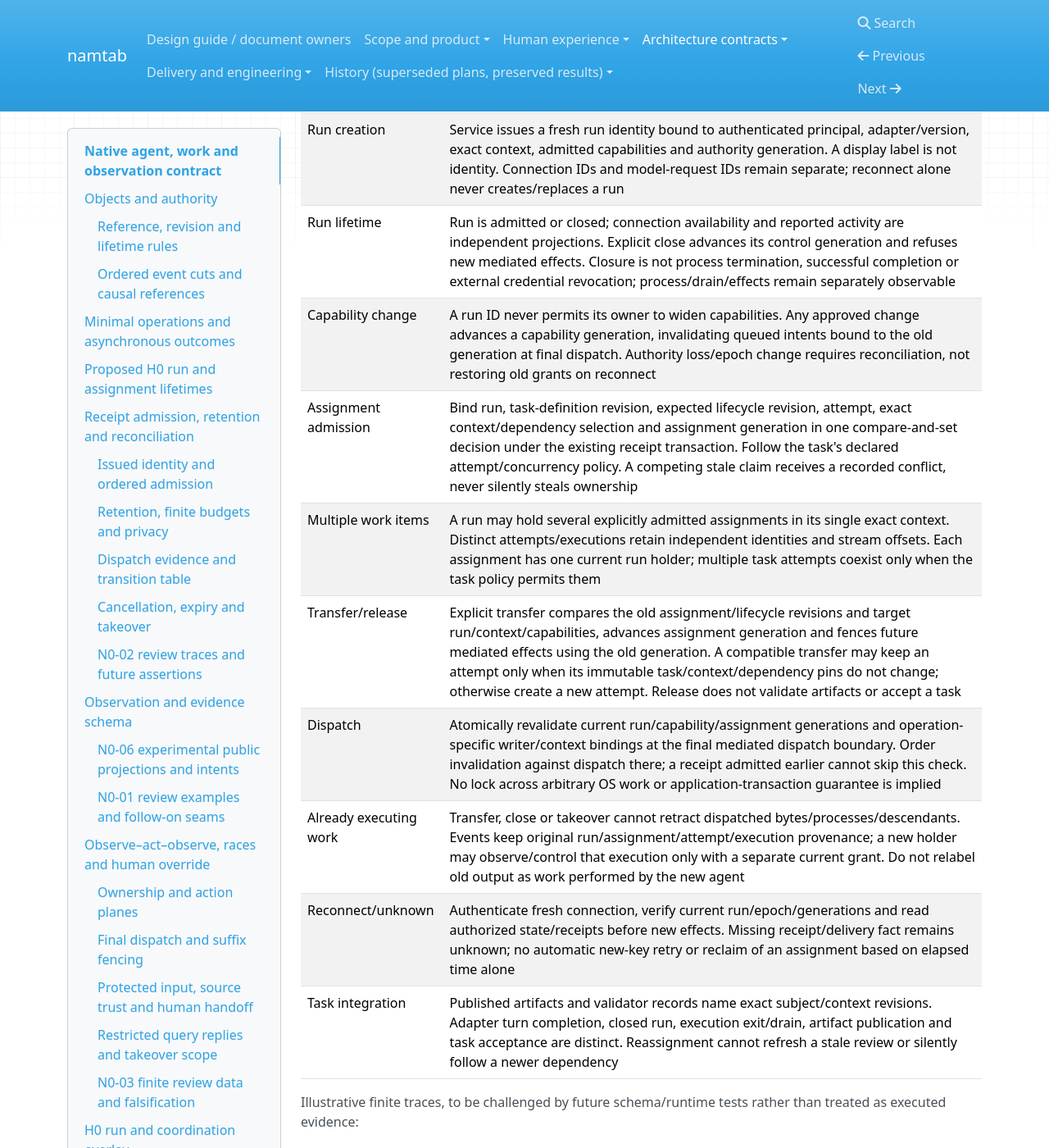
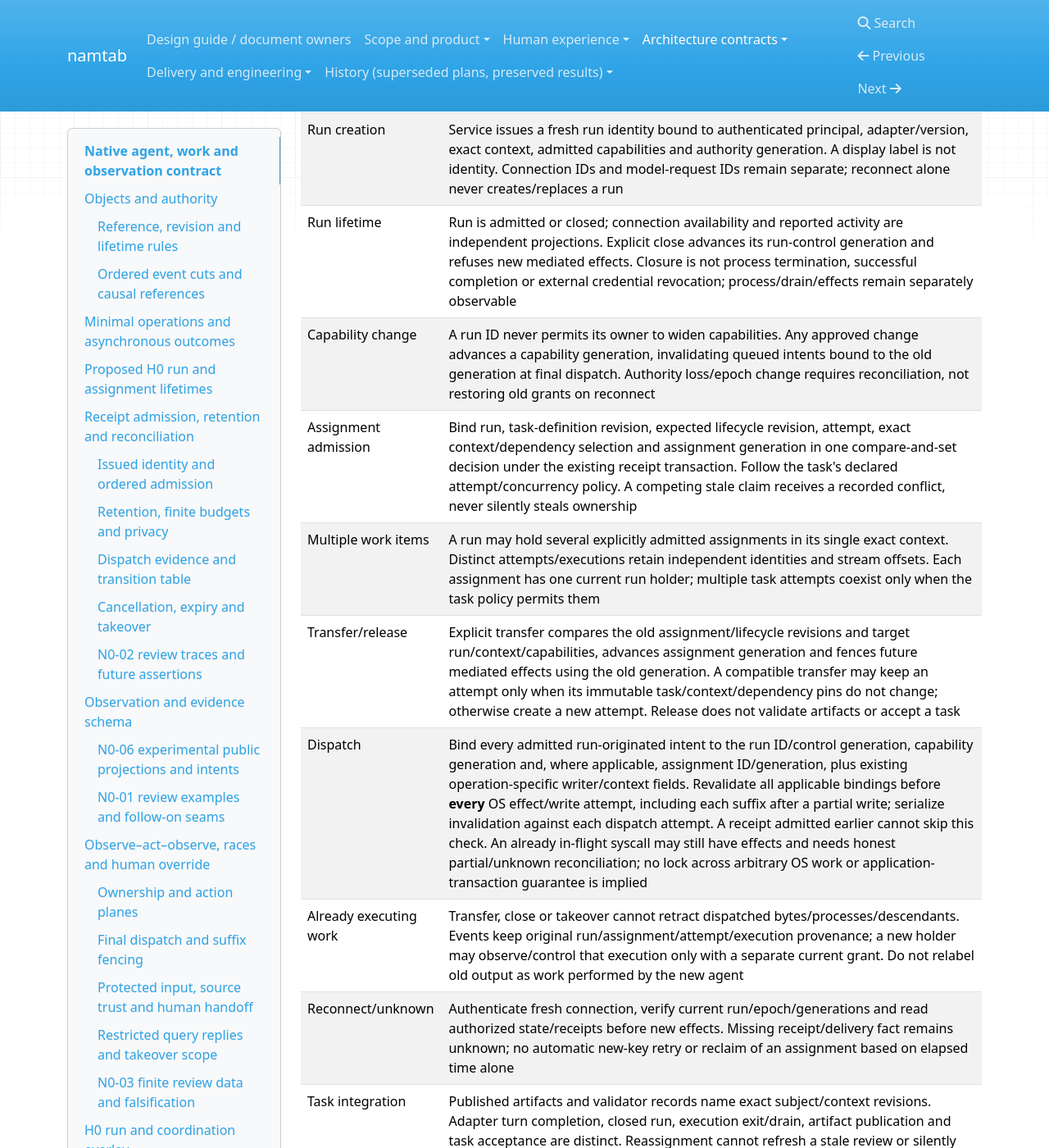
Before and after one commit to whoodes/namtab, an MkDocs documentation site: the page built from docs/engine/native-contract.md, in a window 1280 px wide and 1400 px high, scrolled down 7657 px. Shown: the whole window at 82% size. Built offline with MkDocs 1.6.1, drawn with Linux system fonts in a browser that asks for light colours; nearby versions of some CDN libraries; some of the changed text lies outside the part shown.

Commit message:
Bind proposed H0 generations to every effect attempt
Adversarial review found a specification gap: closing a run or transferring
an assignment need not change a session writer epoch. An already admitted
paste could otherwise appear permitted to send its suffix under N0-03 alone.

Require run-control, capability and applicable assignment bindings on each
intent and each OS effect/write attempt. Preserve in-flight partial/unknown
results and the canonical reply lane. Add the concrete counterexample; this
is a proposed contract correction, not an implemented runtime guarantee.

Validation: local links, strict MkDocs and staged diff hygiene pass.

```diff
--- a/docs/engine/native-contract.md
+++ b/docs/engine/native-contract.md
@@ -104,12 +104,12 @@ Admission, dispatch, OS delivery, process lifecycle, observation and task accept
 | Boundary | Proposed rule / observable counterexample |
 | --- | --- |
 | Run creation | Service issues a fresh run identity bound to authenticated principal, adapter/version, exact context, admitted capabilities and authority generation. A display label is not identity. Connection IDs and model-request IDs remain separate; reconnect alone never creates/replaces a run |
-| Run lifetime | Run is admitted or closed; connection availability and reported activity are independent projections. Explicit close advances its control generation and refuses new mediated effects. Closure is not process termination, successful completion or external credential revocation; process/drain/effects remain separately observable |
+| Run lifetime | Run is admitted or closed; connection availability and reported activity are independent projections. Explicit close advances its run-control generation and refuses new mediated effects. Closure is not process termination, successful completion or external credential revocation; process/drain/effects remain separately observable |
 | Capability change | A run ID never permits its owner to widen capabilities. Any approved change advances a capability generation, invalidating queued intents bound to the old generation at final dispatch. Authority loss/epoch change requires reconciliation, not restoring old grants on reconnect |
 | Assignment admission | Bind run, task-definition revision, expected lifecycle revision, attempt, exact context/dependency selection and assignment generation in one compare-and-set decision under the existing receipt transaction. Follow the task's declared attempt/concurrency policy. A competing stale claim receives a recorded conflict, never silently steals ownership |
 | Multiple work items | A run may hold several explicitly admitted assignments in its single exact context. Distinct attempts/executions retain independent identities and stream offsets. Each assignment has one current run holder; multiple task attempts coexist only when the task policy permits them |
 | Transfer/release | Explicit transfer compares the old assignment/lifecycle revisions and target run/context/capabilities, advances assignment generation and fences future mediated effects using the old generation. A compatible transfer may keep an attempt only when its immutable task/context/dependency pins do not change; otherwise create a new attempt. Release does not validate artifacts or accept a task |
-| Dispatch | Atomically revalidate current run/capability/assignment generations and operation-specific writer/context bindings at the final mediated dispatch boundary. Order invalidation against dispatch there; a receipt admitted earlier cannot skip this check. No lock across arbitrary OS work or application-transaction guarantee is implied |
+| Dispatch | Bind every admitted run-originated intent to the run ID/control generation, capability generation and, where applicable, assignment ID/generation, plus existing operation-specific writer/context fields. Revalidate all applicable bindings before **every** OS effect/write attempt, including each suffix after a partial write; serialize invalidation against each dispatch attempt. A receipt admitted earlier cannot skip this check. An already in-flight syscall may still have effects and needs honest partial/unknown reconciliation; no lock across arbitrary OS work or application-transaction guarantee is implied |
 | Already executing work | Transfer, close or takeover cannot retract dispatched bytes/processes/descendants. Events keep original run/assignment/attempt/execution provenance; a new holder may observe/control that execution only with a separate current grant. Do not relabel old output as work performed by the new agent |
 | Reconnect/unknown | Authenticate fresh connection, verify current run/epoch/generations and read authorized state/receipts before new effects. Missing receipt/delivery fact remains unknown; no automatic new-key retry or reclaim of an assignment based on elapsed time alone |
 | Task integration | Published artifacts and validator records name exact subject/context revisions. Adapter turn completion, closed run, execution exit/drain, artifact publication and task acceptance are distinct. Reassignment cannot refresh a stale review or silently follow a newer dependency |
@@ -119,6 +119,7 @@ Illustrative finite traces, to be challenged by future schema/runtime tests rath
 - RA and RB each use sequence1 in different **service-issued request namespaces**; operations and output bind different executions. Equal local sequence numbers do not collide across issued namespaces.
 - RA and RB race to claim the same exclusive assignment revision. One compare-and-set consumes its valid request with a transition; the other's valid next request records conflict. Its operation does not dispatch. Malformed/unknown-namespace requests instead follow the existing preflight nonconsumption rules.
 - A transfer from RA/generation1 to RB/generation2 ordered before RA's queued first effect causes a dispatch-stage refusal in the original admitted receipt. If dispatch wins the ordering first, the effect may happen and remains attributed to RA. The transfer acknowledgement never claims that effect was undone.
+- RA writes a paste prefix, then its assignment transfers or run closes without changing the session writer epoch. The next suffix attempt rechecks run-control/capability/assignment bindings as well as N0-03 writer/protection/context fields and refuses the stale tail. A write already in flight at invalidation may deliver bytes; report its partial/unknown outcome rather than promising retroactive fencing. Canonical terminal replies use their independent restricted authority and are not falsely attributed to an agent assignment.
 - RB connects twice, loses one connection and later reconnects. Endpoint count changes; run/attempt identities and original receipts do not. Without fresh authority/epoch evidence it can inspect only what its current read grant permits and cannot act using a cached writer token.
 - An adapter reports a completed turn while the managed process drains output and its artifact validation is missing. Turn status is a reported fact; dependency/acceptance remains unsatisfied.
 
```
